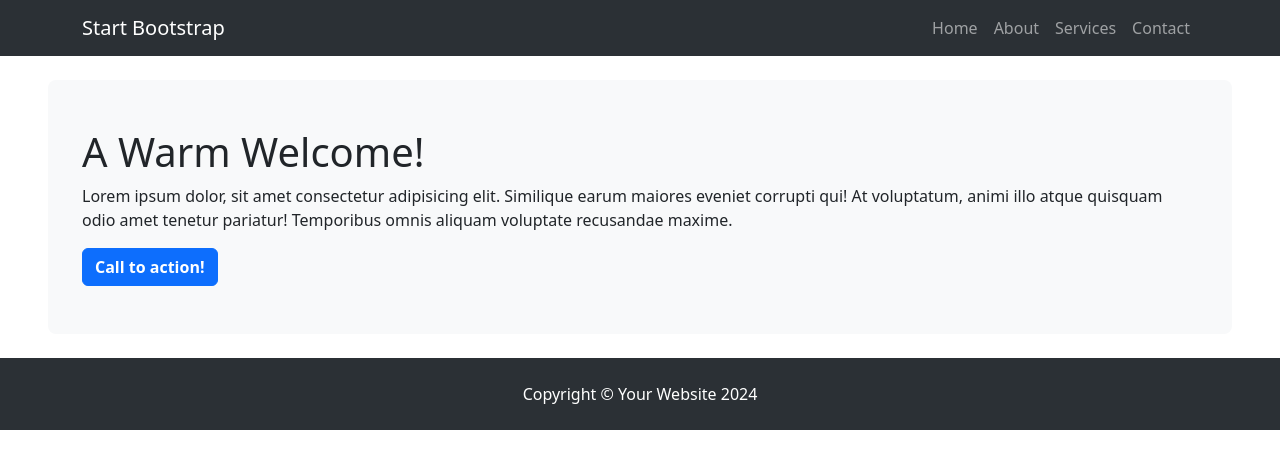
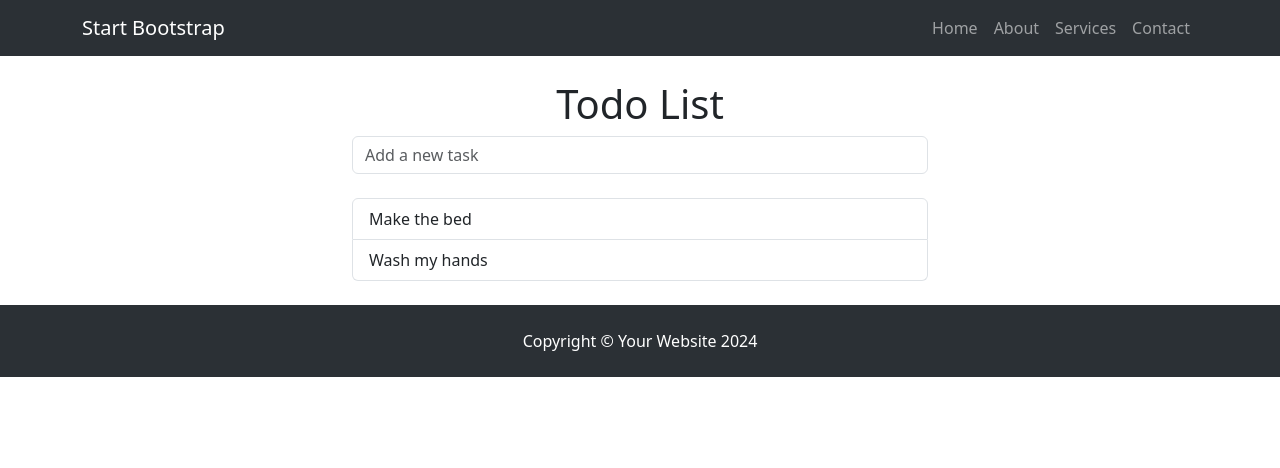
Before and after one commit to Daniel-Dudek/daniel-dudek-starwars-blog, a React (Create React App) app: page / in a window 1280 px wide. Shown: the top 468 px of the page. Built offline with nearby package versions, Linux system fonts and the light colour scheme.

Commit message:
todo list project done

```diff
--- a/src/components/HomePageContent.jsx
+++ /dev/null
@@ -1,25 +0,0 @@
-import Container from "react-bootstrap/Container";
-import Button from "react-bootstrap/Button";
-
-const HomePageContent = () => {
-  return (
-    <>
-      <div className="bg-light rounded-3 mx-5 my-4">
-        <Container className="py-5 text-start">
-          <h1>A Warm Welcome!</h1>
-          <p>
-            Lorem ipsum dolor, sit amet consectetur adipisicing elit. Similique
-            earum maiores eveniet corrupti qui! At voluptatum, animi illo atque
-            quisquam odio amet tenetur pariatur! Temporibus omnis aliquam
-            voluptate recusandae maxime.
-          </p>
-          <Button className="fw-bold" variant="primary">
-            Call to action!
-          </Button>
-        </Container>
-      </div>
-    </>
-  );
-};
-
-export default HomePageContent;
--- /dev/null
+++ b/src/components/TodoList.jsx
@@ -0,0 +1,80 @@
+import { useState } from "react";
+import { Button, Container, Form, ListGroup } from "react-bootstrap";
+
+const initialList = [
+  {
+    task: "Make the bed",
+    id: crypto.randomUUID(),
+  },
+  {
+    task: "Wash my hands",
+    id: crypto.randomUUID(),
+  },
+];
+const TodoList = () => {
+  const [itemList, setItemList] = useState(initialList);
+  const [inputValue, setInputValue] = useState("");
+  const [current, setCurrent] = useState(null);
+
+  const handleAddTask = () => {
+    if (inputValue.trim() === "") return;
+    const newTask = {
+      task: inputValue,
+      id: crypto.randomUUID(),
+    };
+    setItemList([...itemList, newTask]);
+    setInputValue("");
+  };
+
+  const handleDeleteTask = (id) => {
+    setItemList(itemList.filter((item) => item.id !== id));
+  };
+
+  const handleKeyDown = (e) => {
+    if (e.key === "Enter") {
+      handleAddTask();
+    }
+  };
+
+  return (
+    <Container className="mt-4" style={{ maxWidth: "600px" }}>
+      <h1 className="text-center">Todo List</h1>
+      <div className="d-flex mb-3">
+        <Form.Control
+          type="text"
+          placeholder={
+            itemList.length === 0
+              ? "There are no tasks, add new task"
+              : "Add a new task"
+          }
+          value={inputValue}
+          onChange={(e) => setInputValue(e.target.value)}
+          onKeyDown={handleKeyDown}
+        />
+      </div>
+      <ListGroup className="my-4">
+        {itemList.map((item) => (
+          <ListGroup.Item
+            key={item.id}
+            className="d-flex justify-content-between align-items-center"
+            onMouseEnter={() => setCurrent(item.id)}
+            onMouseLeave={() => setCurrent(null)}
+          >
+            {item.task}
+            {current === item.id && (
+              <Button
+                variant="danger"
+                size="sm"
+                style={{ position: "absolute", right: "16px" }}
+                onClick={() => handleDeleteTask(item.id)}
+              >
+                X
+              </Button>
+            )}
+          </ListGroup.Item>
+        ))}
+      </ListGroup>
+    </Container>
+  );
+};
+export default TodoList;
--- a/src/pages/HomePage.jsx
+++ b/src/pages/HomePage.jsx
@@ -1,12 +1,12 @@
-import HomePageContent from "../components/HomePageContent";
+import HomePageHeader from "../components/HomePageHeader";
+import TodoList from "../components/TodoList";
 import HomePageFooter from "../components/HomePageFooter";
-import HomePageHeader from "../components/HomePageHeader";
 
 const HomePage = () => {
   return (
     <>
       <HomePageHeader />
-      <HomePageContent />
+      <TodoList />
       <HomePageFooter />
     </>
   );
```
